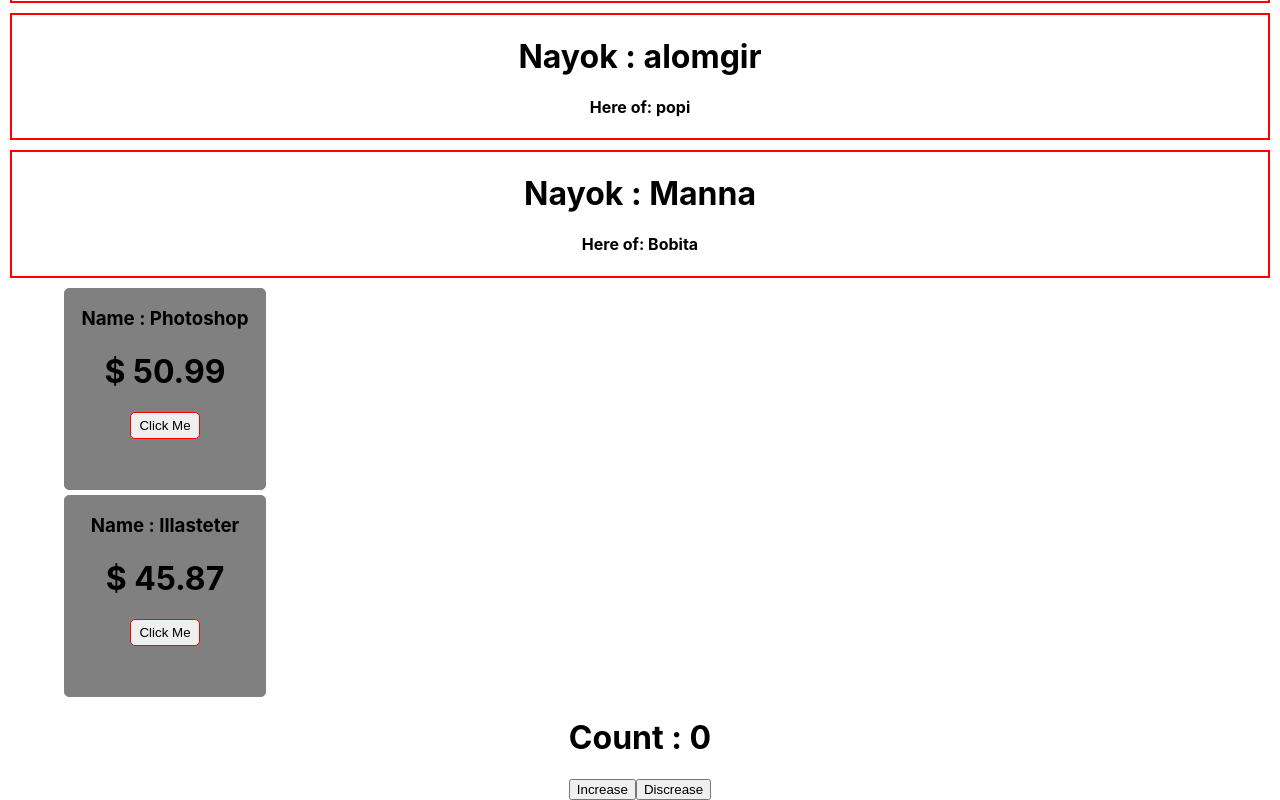
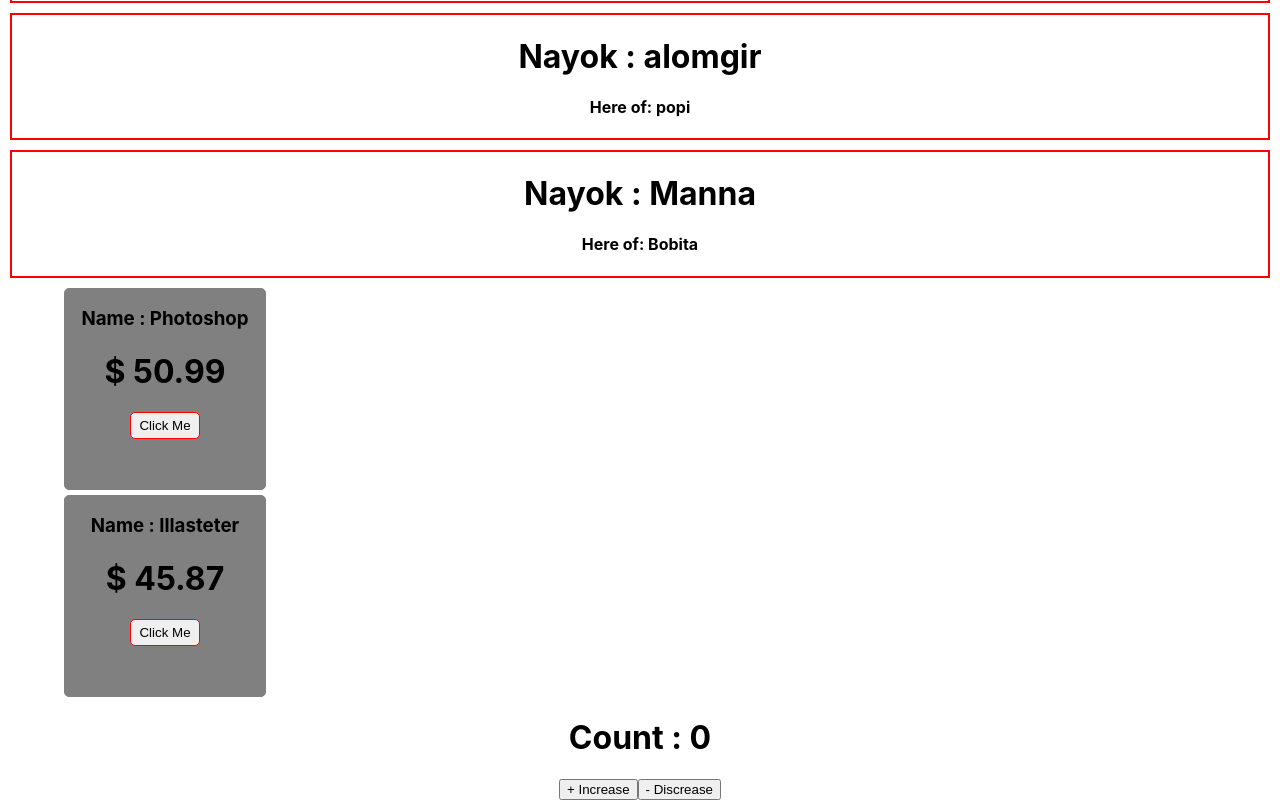
Before and after one commit to akprinceinfo/React-core-concepts, a React (Create React App) app: page / in a window 1280 px wide. Shown: the part 509-1309 px from the top of the page. Built offline with nearby package versions, Linux system fonts and the light colour scheme.

Commit message:
React : Counter Project Done

```diff
--- a/src/App.js
+++ b/src/App.js
@@ -97,23 +97,18 @@
     )
   }
 
+
   // this is counter section
+    // const -> state are name
+    // setCount -> function are name = set korar jonno
 
   function Counter(){
     const[count,setCount] = useState(0);
-
-    const handleIncrease = ()=> {
-     setCount(count+ 1);
-    };
-
-    // const disCrease = ()=>{
-    // }
-
     return(
       <div>
         <h1>Count : {count}</h1>
-        <button onClick={handleIncrease}>Increase</button>
-        <button>Discrease</button>
+        <button onClick={()=> { setCount(count + 1)}}>+ Increase</button>
+        <button onClick={()=> setCount(count - 1)}> - Discrease</button>
       </div>
     )
   }
```
